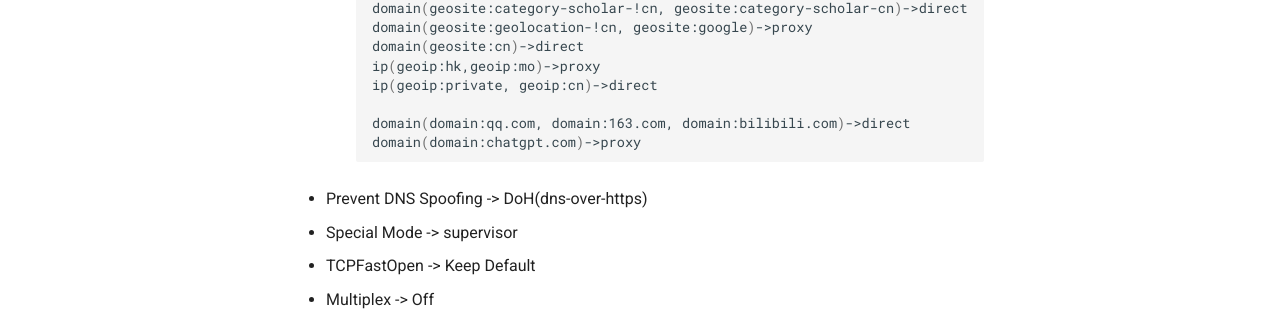
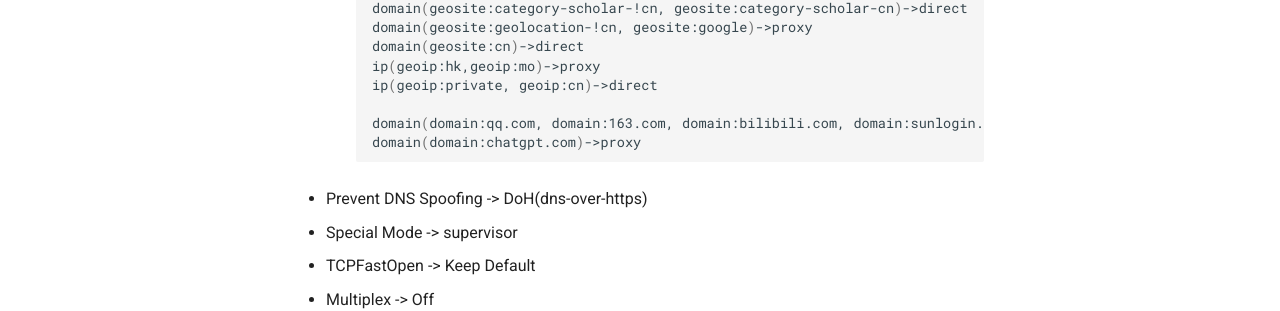
Before and after one commit to ymma98/technotes, an MkDocs documentation site: the page built from docs/Linux/v2raya配置.md, in a window 1280 px wide and 1045 px high. Shown: the part 641-952 px from the top of the window. Built offline with MkDocs 1.6.1 and Material for MkDocs 9.7.7, drawn with Linux system fonts in a browser that asks for light colours.

Commit message:
docs/Linux/v2raya配置.md updated from https://stackedit.cn/

````diff
--- a/docs/Linux/v2raya配置.md
+++ b/docs/Linux/v2raya配置.md
@@ -22,7 +22,7 @@ domain(geosite:cn)->direct
 ip(geoip:hk,geoip:mo)->proxy
 ip(geoip:private, geoip:cn)->direct
 
-domain(domain:qq.com, domain:163.com, domain:bilibili.com)->direct
+domain(domain:qq.com, domain:163.com, domain:bilibili.com, domain:sunlogin.oray.com)->direct
 domain(domain:chatgpt.com)->proxy
 ```
 
````
Also changed, not shown: other parts of docs/Linux/v2raya配置.md (+2 -1 lines).
